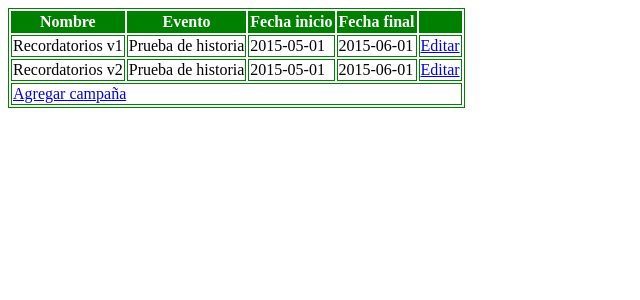
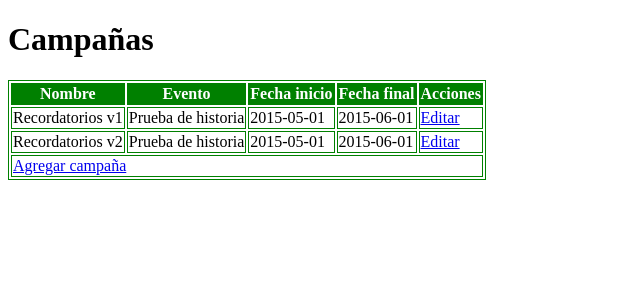
Before and after one commit to LeandroLovisolo/ISW2-TP1, a Flask app: page /campanias in a window 1280 px wide. Shown: the top 300 px of the page, without its empty margins (0-640 px from the left). Run offline with Flask 2, Linux system fonts and the light colour scheme.

Commit message:
Cambios visuales

```diff
--- a/src/templates/campanias.html
+++ b/src/templates/campanias.html
@@ -16,6 +16,8 @@
     </style>
   </head>
   <body>
+    <h1>Campañas</h1>
+
     <table>
       <thead>
       <tr>
@@ -23,7 +25,7 @@
         <th>Evento</th>
         <th>Fecha inicio</th>
         <th>Fecha final</th>
-        <th></th>
+        <th>Acciones</th>
       </tr>
       </thead>
       <tbody>
```
